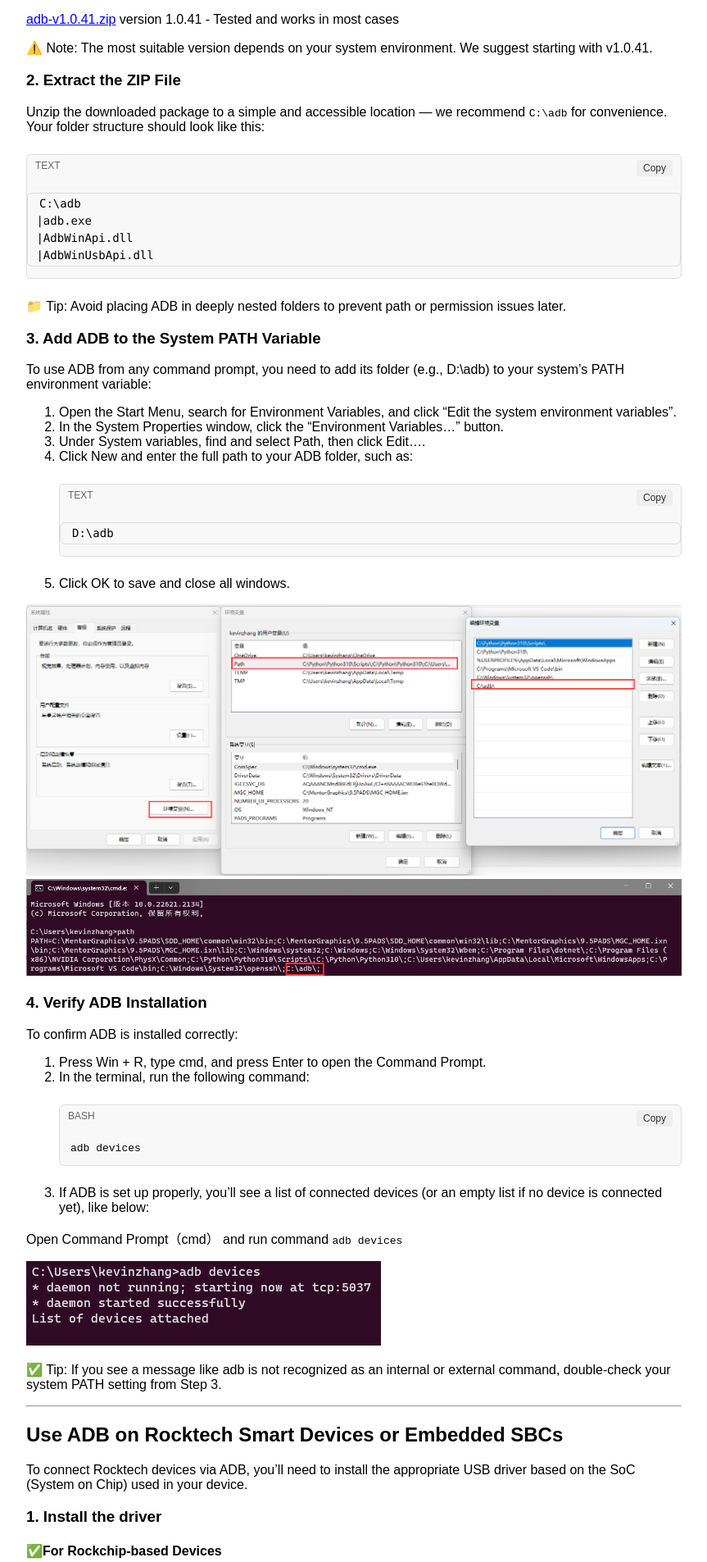
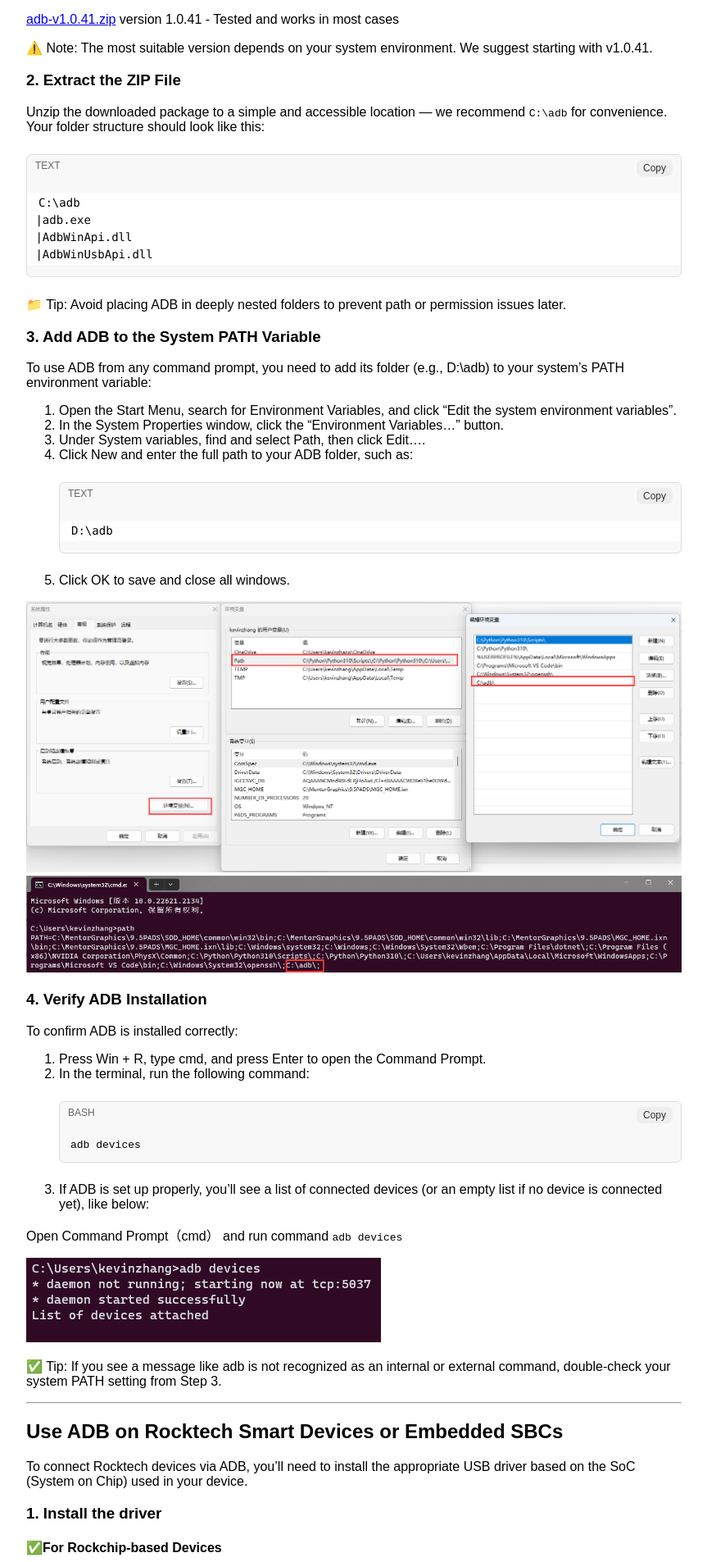
Before and after one commit to Kevin109/kevin109.github.io, a Jekyll site: the page built from setup-adb-on-windows.md, in a window 1280 px wide. Shown: the part 418-2323 px from the top of the page at 82% size, without its empty margins (208-1071 px from the left). Built offline with Jekyll 4.4.1, drawn with Linux system fonts in a browser that asks for light colours.

Commit message:
modify post get-ip-of-SBC.md

```diff
--- a/css/custom.css
+++ b/css/custom.css
@@ -1,8 +1,8 @@
 /* 自动生成的代码块样式优化 */
 .language-text.highlighter-rouge {
-  background-color: #f8f8f8;
-  border: 1px solid #ddd;
-  border-radius: 6px;
+  background-color: #ffffff;
+  /* border: 0px solid #ffffff;
+  border-radius: 6px; */
   margin: 1em 0;
   overflow-x: auto;
   font-size: 14px;
@@ -18,7 +18,7 @@
 }
 
 .language-text code {
-  background: f8f8f8;
+  background: none;
   font-family: Consolas, Monaco, monospace;
   padding: 12px;
   font-size: 14px;
@@ -50,7 +50,7 @@
   right: 10px;
   background-color: #eee;
   border: none;
-  border-radius: 4px;
+  border-radius: 6px;
   padding: 3px 8px;
   font-size: 12px;
   cursor: pointer;
```
